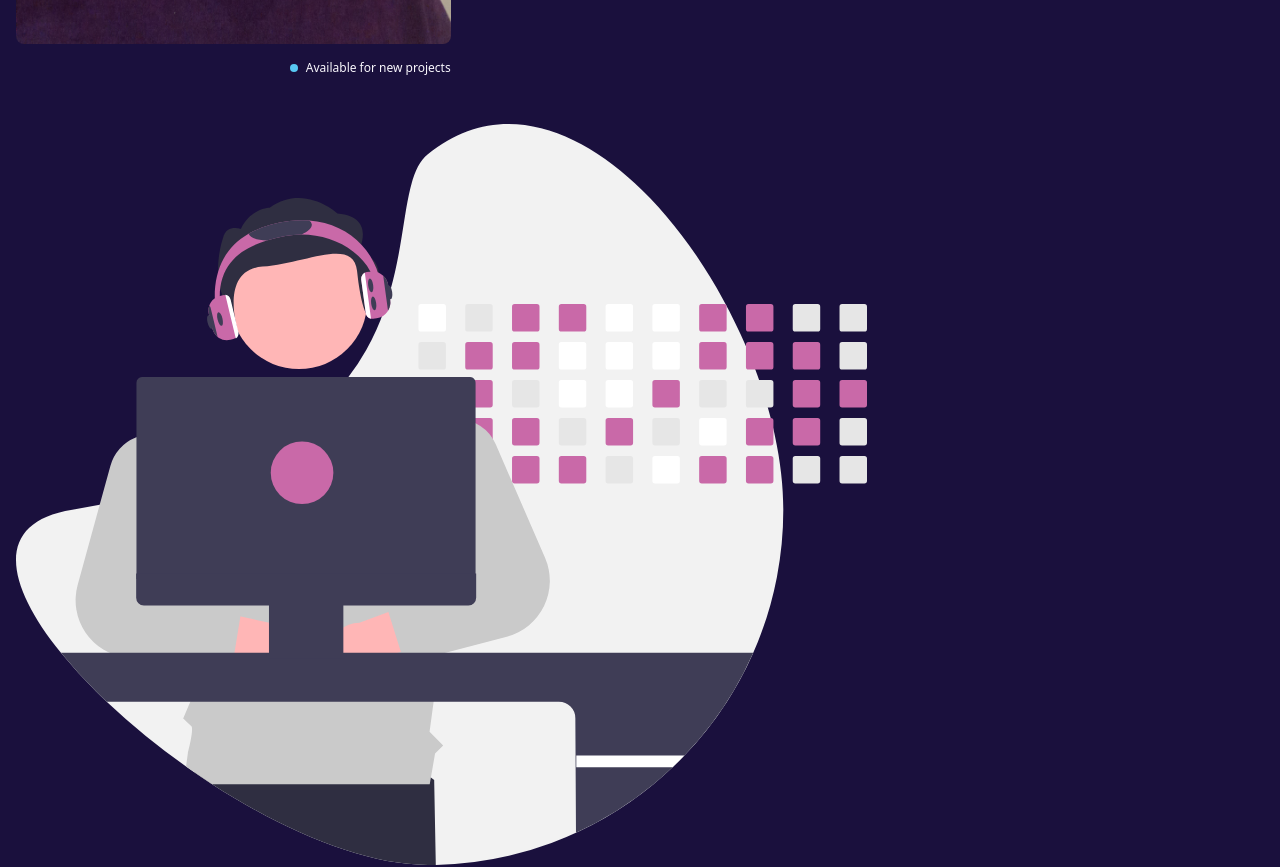
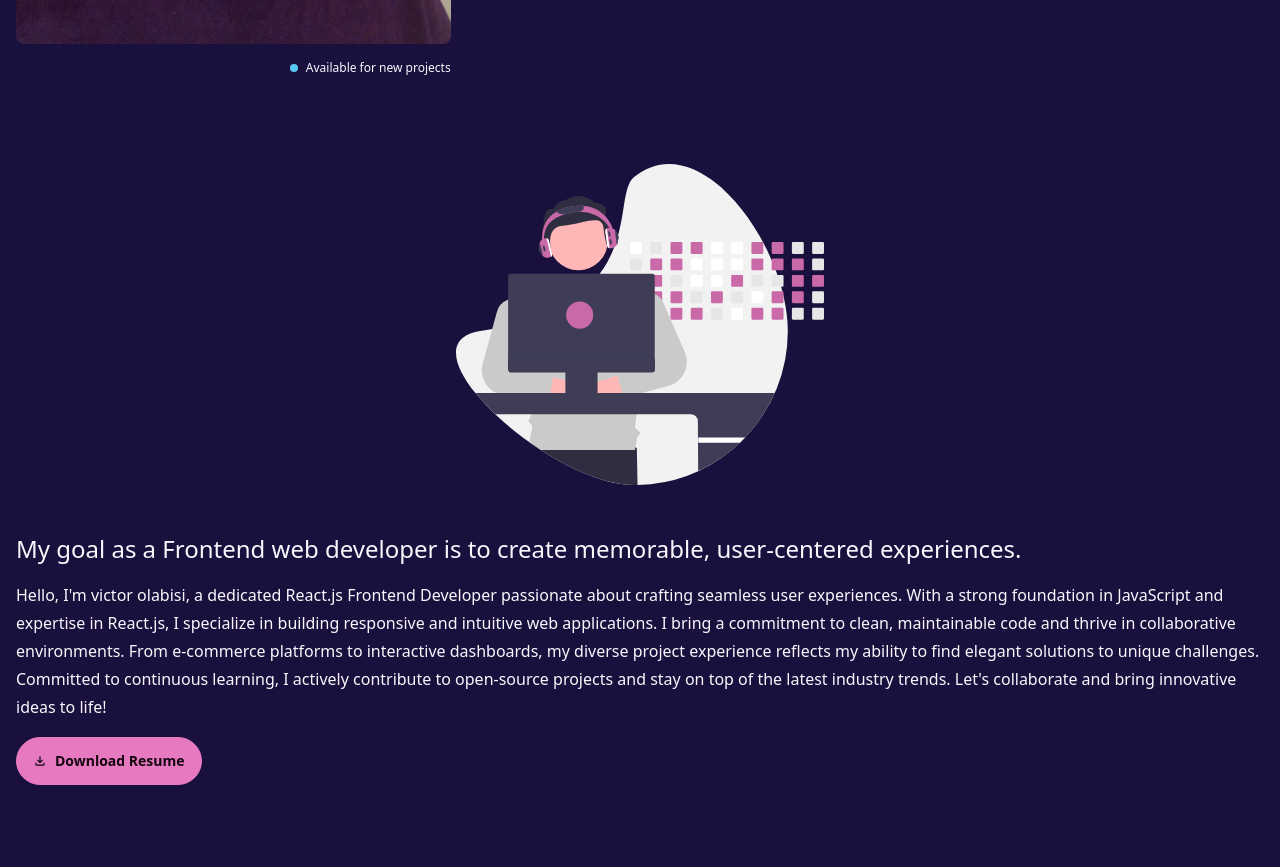
Before and after one commit to vtechwise/reactjs-portfolio, a React (Vite) app: page / in a window 1280 px wide. Shown: the part 580-1447 px from the top of the page. After the commit the page ends 1413 px from the top, so only its background shows below. Built offline with nearby package versions, Linux system fonts and the light colour scheme.

Commit message:
working on resume

```diff
--- a/src/component/Hero.jsx
+++ b/src/component/Hero.jsx
@@ -36,7 +36,7 @@ const Hero = () => {
         </div>
       </div>
           <div className="mt-12">
-              <img src={aboutMe} alt="" className="pb-12 fill-blue-500" />
+              <img src={aboutMe} alt="" className="pb-12 pt-10 fill-blue-500 w-[23rem] mx-auto" />
         <h2 className="text-2xl text-semibold">
           My goal as a Frontend web developer is to create memorable,
           user-centered experiences.
```
